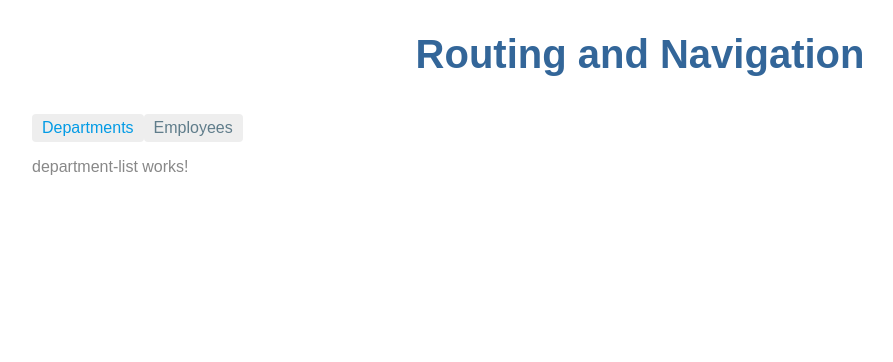
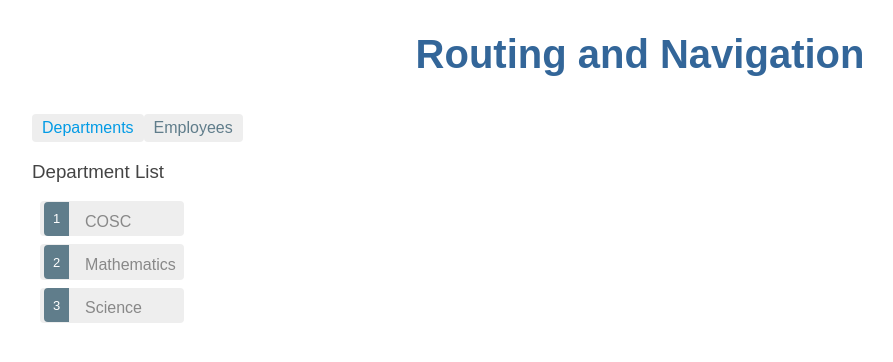
Before and after one commit to hgouw/Angular6, an Angular app in the folder RoutingDemo2/: page /departments in a window 1280 px wide. Shown: the top 362 px of the page, without its empty margins (0-893 px from the left). Built offline with nearby package versions, Linux system fonts and the light colour scheme.

Commit message:
Implemented DepartmentList component

```diff
--- a/RoutingDemo2/src/app/department-list/department-list.component.ts
+++ b/RoutingDemo2/src/app/department-list/department-list.component.ts
@@ -3,13 +3,22 @@ import { Component, OnInit } from '@angular/core';
 @Component({
   selector: 'department-list',
   template: `
-    <p>
-      department-list works!
-    </p>
+    <h3>Department List</h3>
+    <ul class="items">
+      <li *ngFor="let department of departments">
+        <span class="badge">{{department.id}}</span> {{department.name}}
+      </li>
+    </ul>
   `,
   styles: []
 })
 export class DepartmentListComponent implements OnInit {
+
+  departments = [
+    { 'id': 1, 'name': 'COSC' },
+    { 'id': 2, 'name': 'Mathematics' },
+    { 'id': 3, 'name': 'Science' }
+  ]
 
   constructor() { }
 
```
